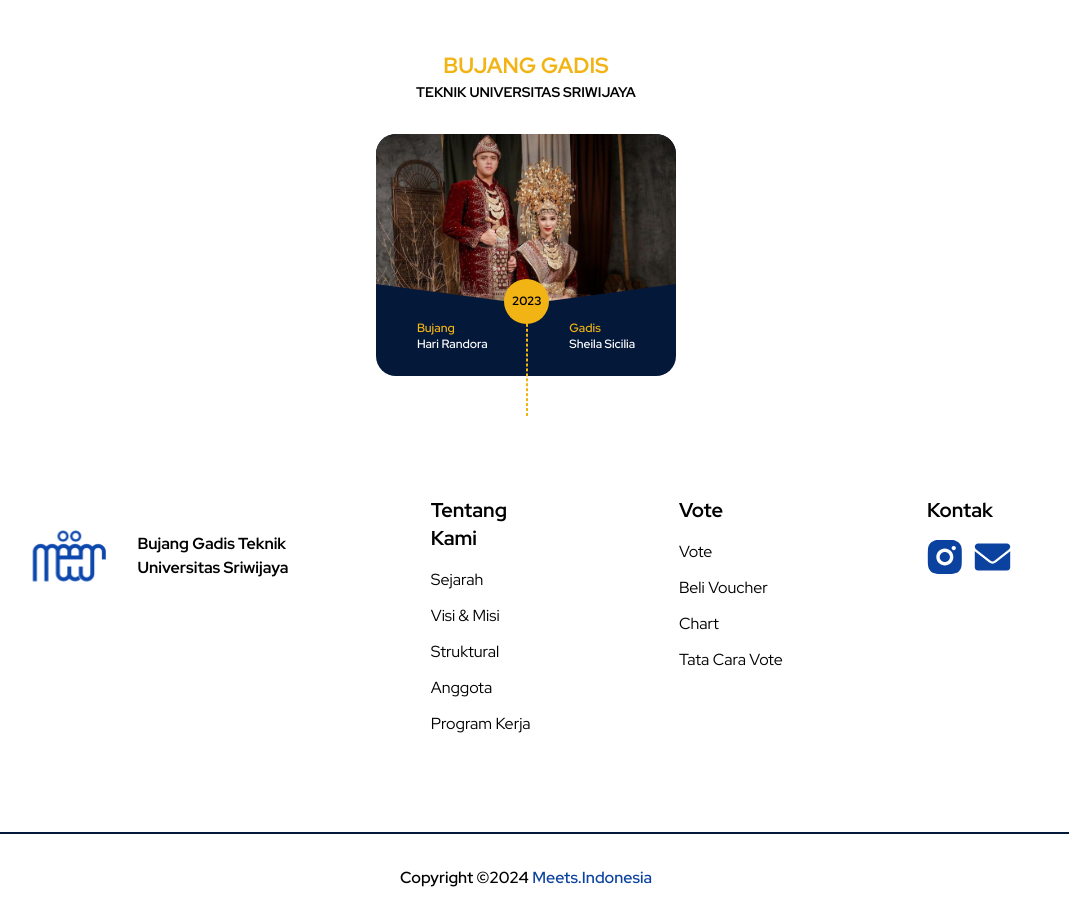
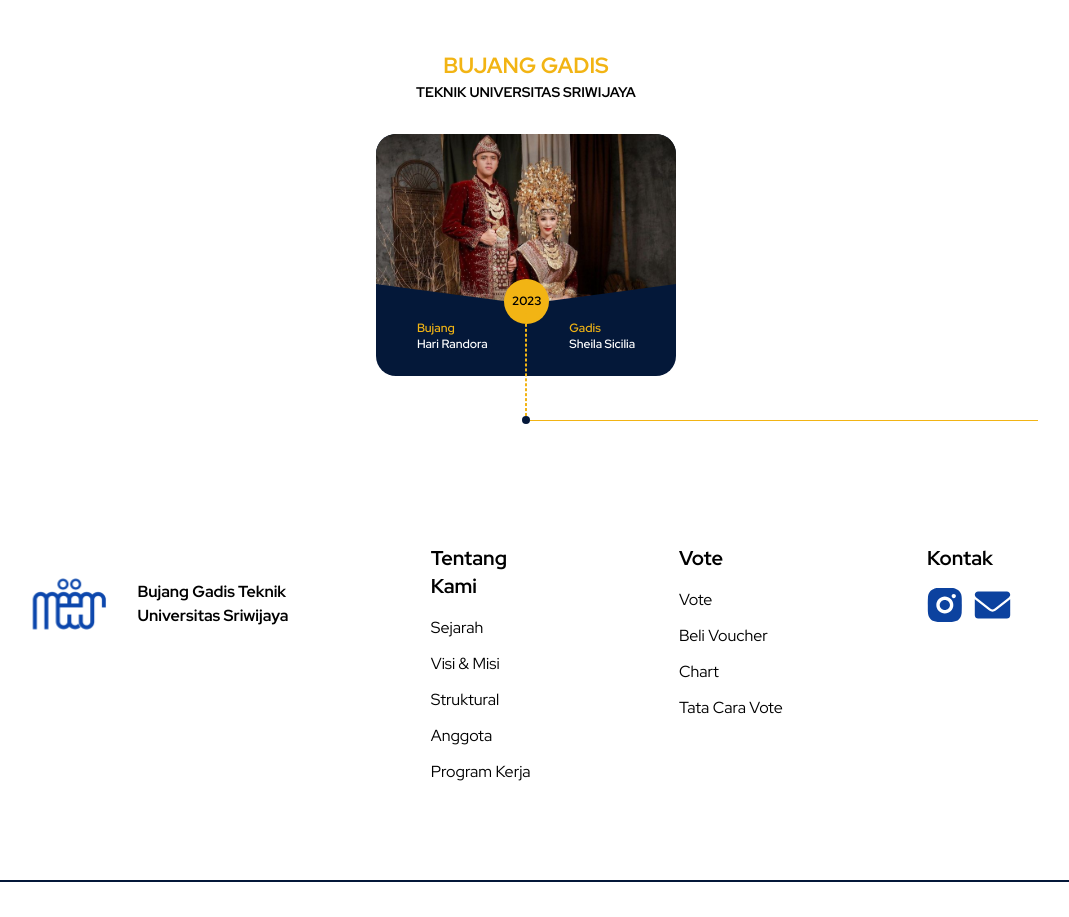
Before and after one commit to KevinNaserwan/Bujang-Gadis-CMS, a Next.js app: page /sejarah in a window 1280 px wide. Shown: the part 1500-2417 px from the top of the page, without its empty margins (114-1183 px from the left). Built offline with nearby package versions, Linux system fonts and the light colour scheme.

Commit message:
Feat: add bujang-gadis-card

```diff
--- a/src/app/sejarah/components/bujanggadis-card.tsx
+++ b/src/app/sejarah/components/bujanggadis-card.tsx
@@ -2,6 +2,7 @@ import Image from "next/image";
 
 export default function BujangGadisCard() {
   return (
+    <div>
       <div className=" w-[300px] min-h-52 bg-dark-color mx-auto rounded-[20px] relative mt-8">
         <div className="">
           <Image
@@ -14,11 +15,13 @@ export default function BujangGadisCard() {
           <div className=" w-[45px] h-[45px] rounded-full bg-primary-color py-[14px] px-2 text-xs font-bold absolute bottom-[52px] left-[128px]">
             2023
           </div>
-        <div className=" absolute z-10 w-[1px] h-28 border border-dashed border-primary-color left-[150px]"></div>
+          <div className=" absolute z-10 w-[1px] h-28 border border-dashed border-primary-color left-[149px]"></div>
         </div>
         <div className=" flex justify-around pt-4 pb-6">
           <div className=" text-left">
-          <h3 className=" font-semibold text-xs text-primary-color">Bujang</h3>
+            <h3 className=" font-semibold text-xs text-primary-color">
+              Bujang
+            </h3>
             <p className=" font-semibold text-xs text-white">Hari Randora</p>
           </div>
           <div className=" text-left">
@@ -27,5 +30,11 @@ export default function BujangGadisCard() {
           </div>
         </div>
       </div>
+      <div className=" items-center flex mt-10 ">
+        <div className=" h-[1px]  w-[50%] relative"></div>
+        <div className=" bg-dark-color w-2 h-2 rounded-full"></div>
+        <div className=" h-[1px]  w-[50%] bg-primary-color relative"></div>
+      </div>
+    </div>
   );
 }
```
Lines whose indentation alone changed are shown as unchanged.
